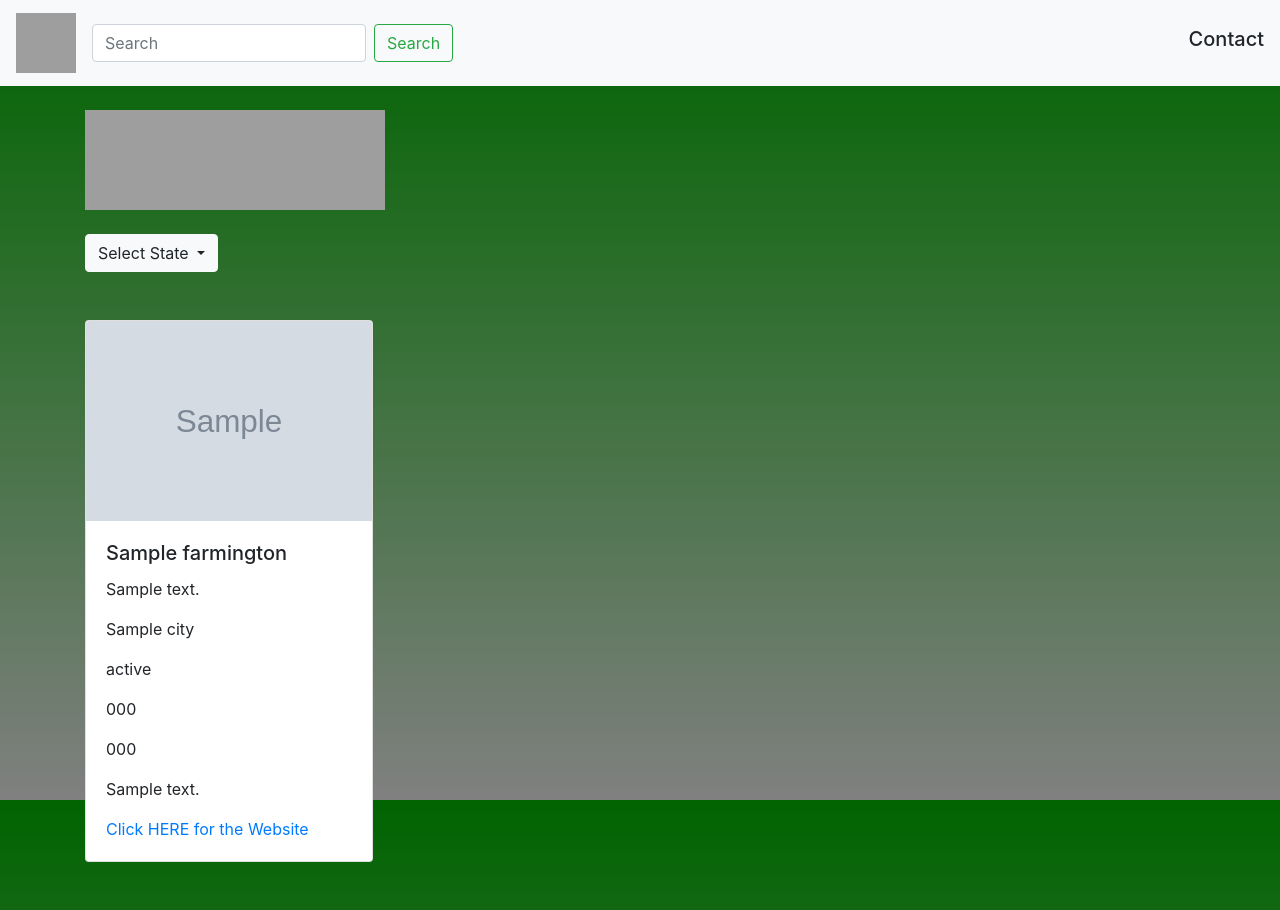
After one commit to courthub74/FoodBank-Frontend, a Django app: template foodbankviews/templates/farm.html in a window 1280 px wide. The commit adds this page. Run offline with Django 3.2, Linux system fonts and the light colour scheme; the template is opened without the code that fills it: most values are stand-ins (such as "Sample title", 1, 10 or a date in 2020); grey boxes marked "Sample" are stand-in pictures; some libraries are stand-ins or nearby versions; grey boxes are pictures that could not be loaded.

Commit message:
Farmington

```diff
--- /dev/null
+++ b/foodbankviews/templates/farm.html
@@ -0,0 +1,26 @@
+{% extends 'base.html' %}
+
+{% block content %}
+
+
+	<br><br>
+
+	<div class="container">
+		<div class="card" style="width: 18rem;">
+		  <img src="{{ farmington.photo }}" class="card-img-top" height="200"  >
+		  <div class="card-body">
+		    <h5 class="card-title">{{ farmington.name }}</h5>
+		    <p class="card-text">{{ farmington.address }}</p>
+		    <p class="card-text">{{ farmington.city }}</p>
+		    <p class="card-text">{{ farmington.state }}</p>
+		    <p class="card-text">{{ farmington.zipcode }}</p>
+		    <p class="card-text">{{ farmington.phone }}</p>
+		    <p class="card-text">{{ farmington.details }}</p>
+		    <a href="{{ farmington.weblink }}" class="_blank">Click HERE for the Website</a>
+		  </div>
+		</div>
+	</div>
+
+	<br><br>
+
+{% endblock %}
--- a/foodbankviews/urls.py
+++ b/foodbankviews/urls.py
@@ -4,4 +4,5 @@
 urlpatterns = [
     path('', views.home, name="home"),
     path('michigan/', views.mich, name="mich"),
+    path('farmington/', views.farm, name="farm"),
 ]
```
Also changed, not shown: foodbankviews/templates/mich.html (+4 -4 lines), foodbankviews/views.py (+11 -0 lines).
